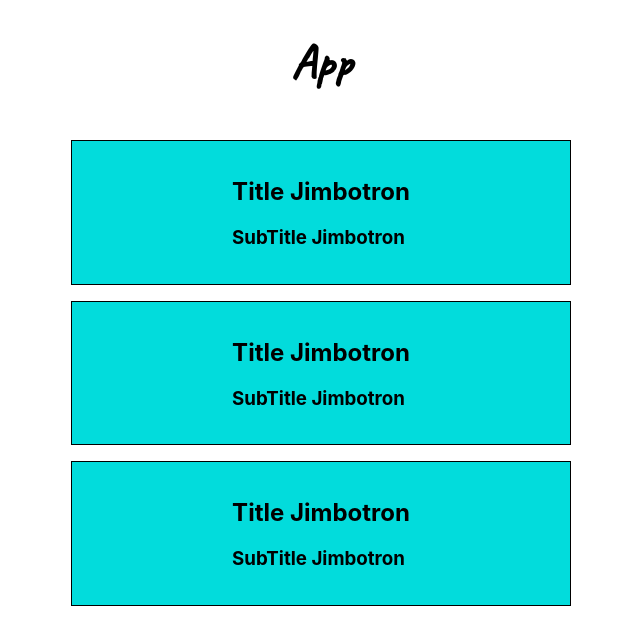
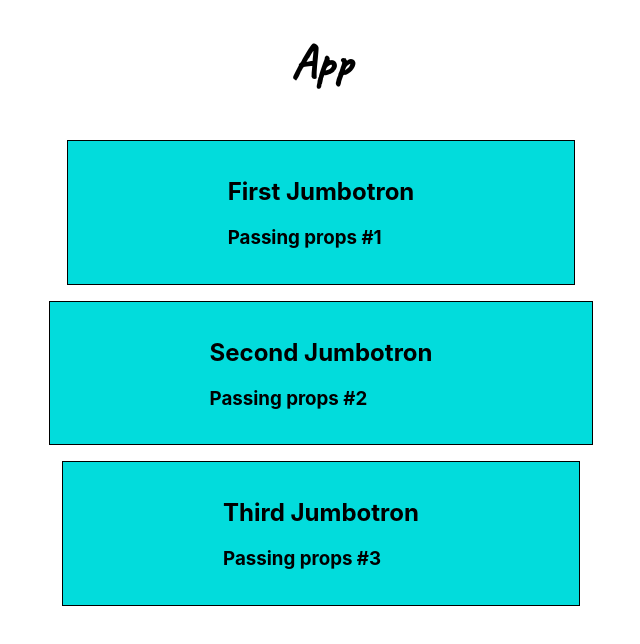
Before and after one commit to GreenCatInForest/jimbotron-react-app, a React (Create React App) app: page / in a window 1280 px wide. Shown: the top 644 px of the page, without its empty margins (319-959 px from the left). Built offline with nearby package versions, Linux system fonts and the light colour scheme.

Commit message:
pass props to component jimbotron

```diff
--- a/src/App.js
+++ b/src/App.js
@@ -4,9 +4,18 @@ export const App = () => {
   return (
     <div className="App">
       <h1>App</h1>
-      <Jimbotron />
-      <Jimbotron />
-      <Jimbotron />
+      <Jimbotron
+        titleJimbotron="First Jumbotron"
+        subTitleJimbotron="Passing props #1"
+      />
+      <Jimbotron
+        titleJimbotron="Second Jumbotron"
+        subTitleJimbotron="Passing props #2"
+      />
+      <Jimbotron
+        titleJimbotron="Third Jumbotron"
+        subTitleJimbotron="Passing props #3"
+      />
     </div>
   );
 };
--- a/src/components/Jimbotron.js
+++ b/src/components/Jimbotron.js
@@ -1,8 +1,10 @@
-export const Jimbotron = () => {
+export const Jimbotron = (props) => {
+  let titleJimbotron = props.titleJimbotron;
+  let subTitleJimbotron = props.subTitleJimbotron;
   return (
     <div className="jimbotron">
-      <h2 className="titleJimbotron">Title Jimbotron</h2>
-      <h3 className="subTitleJimbotron">SubTitle Jimbotron</h3>
+      <h2 className="titleJimbotron">{titleJimbotron}</h2>
+      <h3 className="subTitleJimbotron">{subTitleJimbotron}</h3>
     </div>
   );
 };
```
